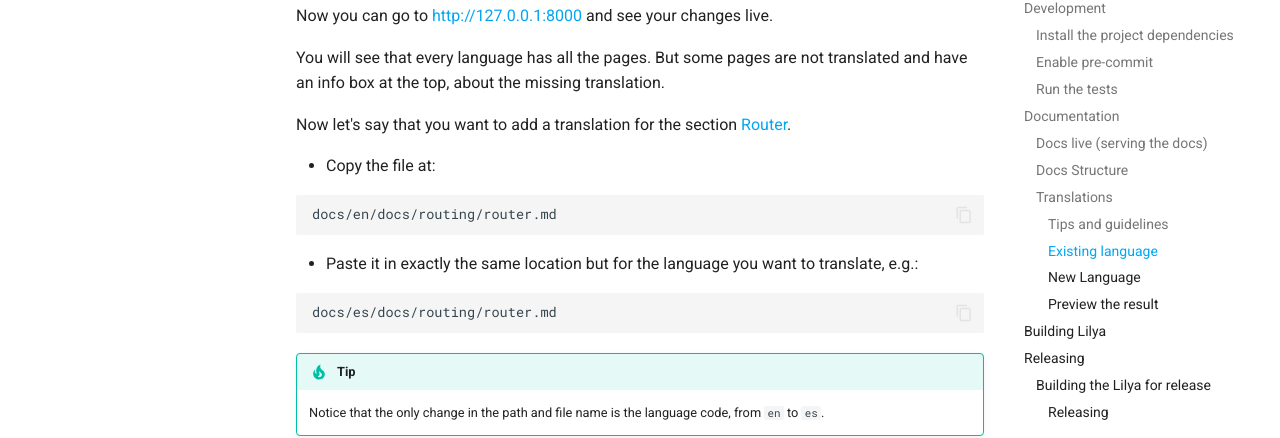
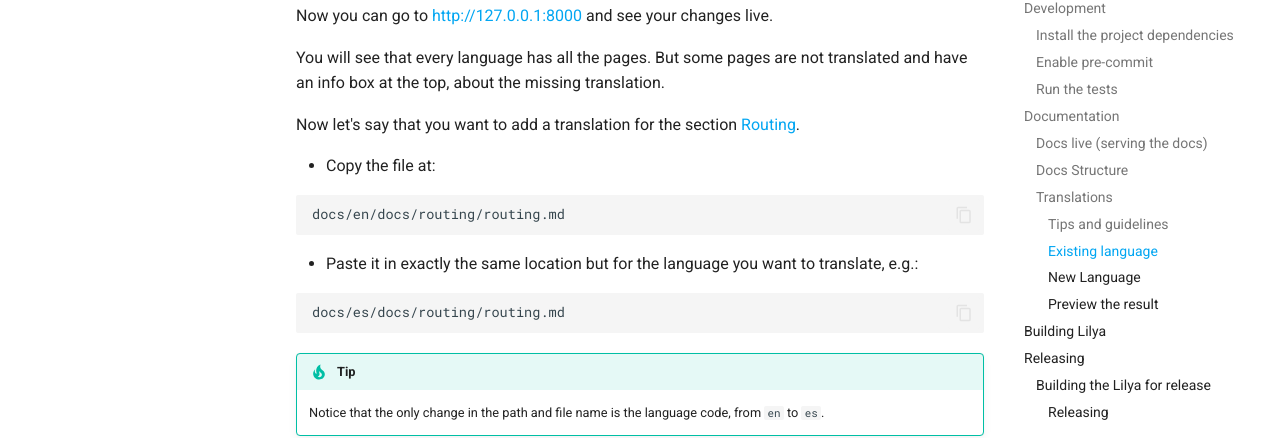
Before and after one commit to dymmond/lilya, an MkDocs documentation site: the page built from docs/en/docs/contributing.md, in a window 1280 px wide and 900 px high, scrolled down 5061 px. Shown: the part 145-583 px from the top of the window. Built offline with MkDocs 1.6.1 and Material for MkDocs 9.7.7, drawn with Linux system fonts in a browser that asks for light colours; comment, search, counter and statistics services are not loaded.

Commit message:
Update contributing.md

````diff
--- a/docs/en/docs/contributing.md
+++ b/docs/en/docs/contributing.md
@@ -221,18 +221,18 @@ Now you can go to <a href="http://127.0.0.1:8000" class="external-link" target="
 
 You will see that every language has all the pages. But some pages are not translated and have an info box at the top, about the missing translation.
 
-Now let's say that you want to add a translation for the section [Router](./routing.md){.internal-link target=_blank}.
+Now let's say that you want to add a translation for the section [Routing](routing.md){.internal-link target=_blank}.
 
 * Copy the file at:
 
 ```
-docs/en/docs/routing/router.md
+docs/en/docs/routing/routing.md
 ```
 
 * Paste it in exactly the same location but for the language you want to translate, e.g.:
 
 ```
-docs/es/docs/routing/router.md
+docs/es/docs/routing/routing.md
 ```
 
 !!! tip
````
